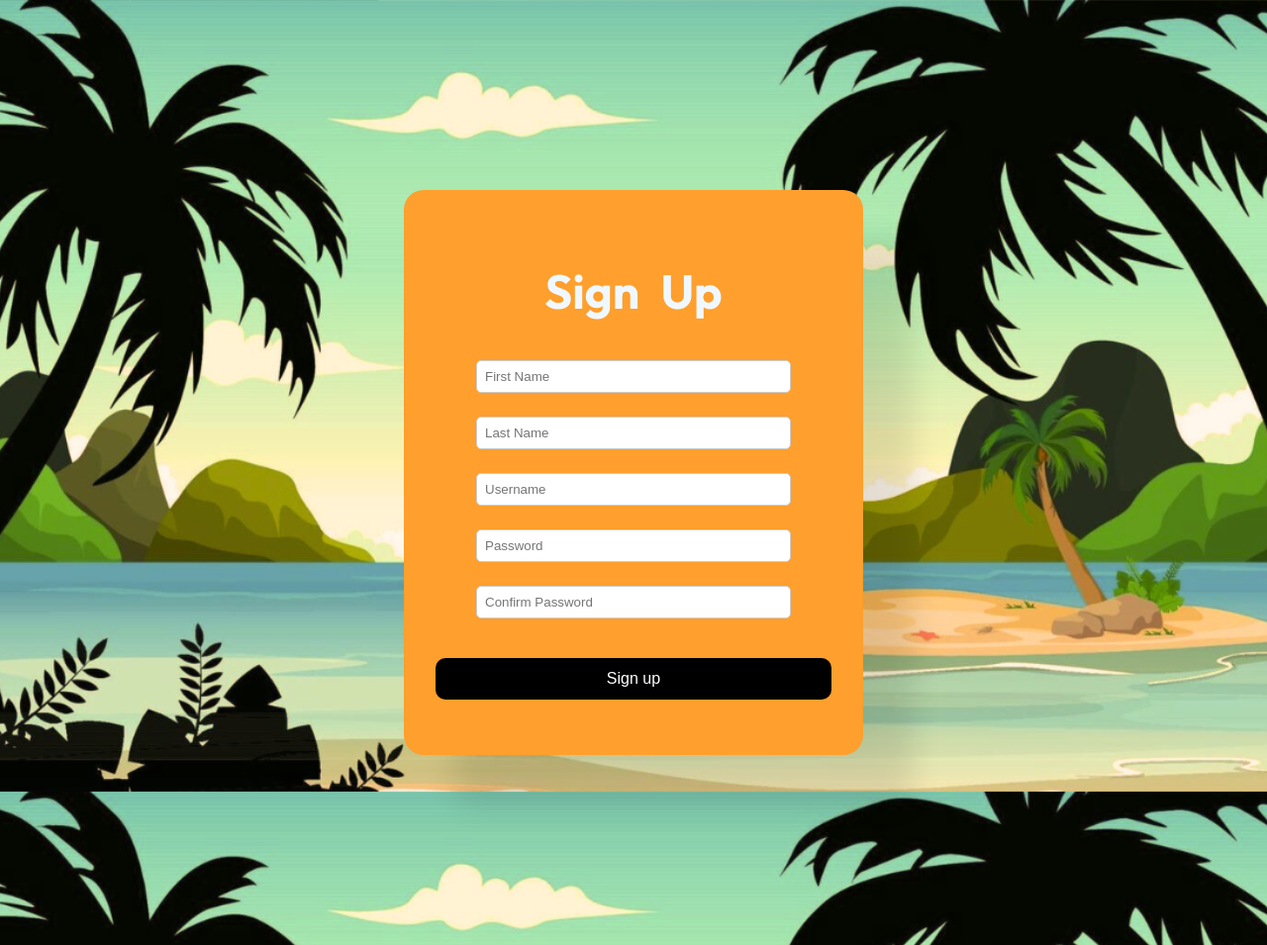
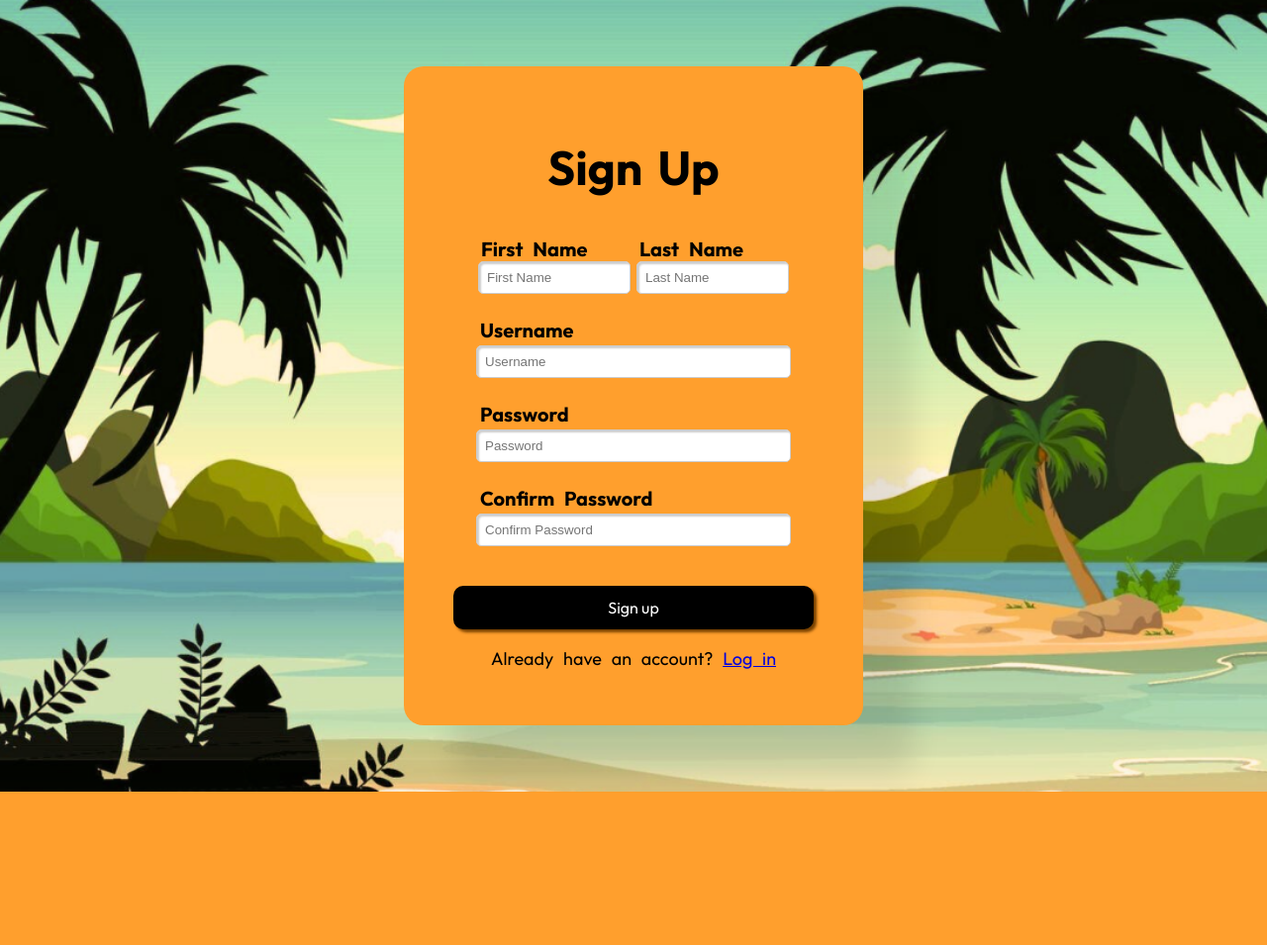
Before and after one commit to The-Cliff-Face/ManagerOfContacts, a PHP site: page /signup.html in a window 1280 px wide. Shown: the whole page at 99% size. After the commit the page ends 800 px from the top, so only its background shows below. Run offline with PHP 8.4, Linux system fonts and the light colour scheme.

Commit message:
UI modifications for accessibility

```diff
--- a/index.html
+++ b/index.html
@@ -14,15 +14,15 @@
 <body>
     <div class="form-container">
         <div class="form-box">
-            <h1 style="font-family:'Outfit';">Coding in Paradise</h1>
-            <a href="login.html" class="ctn">Log In</a>
+            <h1>Coding in Paradise</h1>
+            <button type="button" onclick="window.location.href='login.html'">Log In</button>
         </div>
 
     </div>
 
 <footer>
     <a href="https://github.com/The-Cliff-Face/Manager_Of_Contacts/blob/main/README.md">
-        <img src="images/github-mark.png" alt="github-mark" style="width:50px;height:50px;float:center;margin-top:50px;margin-bottom:0;">
+        <img id="github-mark" src="images/github-mark.png" alt="github-icon">
     </a>
 </footer>
 
--- a/signup.html
+++ b/signup.html
@@ -1,5 +1,6 @@
 <!DOCTYPE html>
 <html lang="en">
+
 <head>
     <meta charset="UTF-8">
     <meta name="viewport" content="width=device-width, initial-scale=1.0">
@@ -9,31 +10,49 @@
     <link rel="preconnect" href="https://fonts.gstatic.com" crossorigin>
     <link href="https://fonts.googleapis.com/css2?family=Outfit:wght@100..900&display=swap" rel="stylesheet">
 </head>
+
 <body>
 
     <div class="form-container">
         <form class="form-box">
-            <h2 style="font-family:'Outfit';font-size: 3rem;">Sign Up</h2>
+            <h2>Sign Up</h2>
+            <center>
+            <div class="form-group-name">
+                <label>
+                    <div class="name-label">First Name</div>
+                    <input type="text" id="contact-firstname" name="firstname" placeholder="First Name" required>
+                </label>
+                <label>
+                    <div class="name-label">Last Name</div>
+                    <input type="text" id="contact-lastname" name="lastname" placeholder="Last Name" required>
+                </label>
+            </div>
+            </center>
+
             <div class="form-group">
-                    <input type="text" id="contact-firstname" name="firstname" placeholder="First Name" required>
-            </div>
-            <div class="form-group">
-                    <input type="text" id="contact-lastname" name="lastname" placeholder="Last Name" required>
-            </div>
-            <div class="form-group">
+                <label>
+                    <div class="signup-label">Username</div>
                     <input type="text" id="contact-username" name="username" placeholder="Username" required>
+                </label>
             </div>
 
             <div class="form-group">
+                <label>
+                    <div class="signup-label">Password</div>
                     <input type="password" id="contact-password" name="password" placeholder="Password" required>
+                </label>
             </div>
 
             <div class="form-group">
-                <input type="password" id="contact-password-confirm" name="password" placeholder="Confirm Password" required>
+                <label>
+                    <div class="signup-label">Confirm Password</div>
+                    <input type="password" id="contact-password-confirm" name="password" placeholder="Confirm Password" required>
+                </label>
             </div>
 
             <div class="form-group">
                 <button type="submit" onclick="register();">Sign up</button>
+                <p style="font-size:.75em;">Already have an account? <a href='login.html'>Log in</a></p>
             </div>
 
 
@@ -45,4 +64,5 @@
     <script src="js/scripts.js"></script>
     <script src="js/md5.js"></script>
 </body>
+
 </html>
--- a/styles.css
+++ b/styles.css
@@ -1,145 +1,214 @@
-body
-{
+html,
+body {
+    height: 100%
+}
+
+body {
     /* The URL is relative to the CSS file location */
     background-image: url('images/beach.png');
-    background-size: cover; /* This will scale the image to cover the entire background */
-    background-repeat: no-repeat; /* This prevents the image from repeating */
-    background-attachment: fixed; /* This makes the background fixed in place */
-    background-position: center; /* This centers the background image */
+    background-size: cover;
+    /* This will scale the image to cover the entire background */
+    background-repeat: no-repeat;
+    /* This prevents the image from repeating */
+    background-attachment: fixed;
+    /* This makes the background fixed in place */
+    background-position: center;
+    /* This centers the background image */
     margin: 0;
 
+    font-family: "Outfit";
     font-size: 1.5rem;
-    word-spacing: 0.5em;
+    word-spacing: 0.25em;
     color: rgb(0, 0, 0);
     text-align: center;
-    padding: 15%
 
 }
 
-
-.form-container
-{
-    justify-content: center;
-    display:flex;
-    align-items: center;
-    width:100%;
+h2 {
+    font-size: 3rem;
 }
 
-.form-group
-{
-    margin-bottom: 1.5rem;
-
+a:link {
+    color: #0000E0;
 }
 
-.form-box
-{
+a:visited {
+    color: #591D77;
+}
+
+a:hover {
+    color: red;
+}
+
+.form-container {
+    justify-content: center;
+    display: flex;
+    align-items: center;
+    width: 100%;
+    height: 100%;
+}
+
+label {
+    font-weight: bold;
+    font-size: 1.25rem;
+}
+
+.login-label {
+    text-align: left;
+    margin-inline-start: 24px;
+}
+
+.signup-label {
+    text-align: left;
+    margin-inline-start: 45px;
+}
+
+.name-label {
+    text-align: left;
+    margin-inline-start: 6px;
+}
+
+.form-group {
+    margin-bottom: 1.5rem;
+}
+
+.form-group-name {
+    display: flex;
+    columns: 2;
+    width: 80%;
+    margin-bottom: 1.5rem;
+}
+
+.form-group-name input {
+    width: 85%;
+    padding: 0.5rem;
+    border: 1px solid #ccc;
+    box-shadow: inset 2px 2px 2px #ccc;
+    border-radius: 5px;
+}
+
+.form-box {
     background-color: #FF9F2D;
-    color:aliceblue;
+    color: #000;
     padding: 2rem;
     border-radius: 20px;
-    box-shadow: 50px 50px 30px  rgba(0,0,0,0.1);
+    box-shadow: 50px 50px 30px rgba(0, 0, 0, 0.1);
     width: 400px;
     text-align: center;
 
 }
 
-.form-group input
-{
+.form-box button{
+    text-align: center;
+    padding: 5px 25px;
+    background: #000000;
+    border: none;
+    border-radius: 10px;
+    color: rgb(255, 255, 255);
+    font-family: "Outfit";
+    text-decoration: none;
+    width: 35%;
+    font-size: 1.5rem;
+    box-shadow: 3px 3px 3px #784100;
+}
+
+.form-box button:hover {
+    background-color: #ccc;
+    color: #000;
+}
+
+.form-group input {
     width: 75%;
     padding: 0.5rem;
     border: 1px solid #ccc;
+    box-shadow: inset 2px 2px 2px #ccc;
     border-radius: 5px;
 }
-.form-group img
-{
+
+.form-group img {
     margin-left: 0.01rem;
     height: 1.5rem;
     display: inline-block;
 }
-.form-group button
-{
+
+.form-group button {
     text-align: center;
     padding: 0.75rem;
     border: none;
     border-radius: 10px;
-    width: 100%;
-    margin-top:1rem;
-    margin-bottom:0;
+    width: 91%;
+    margin-top: 1rem;
+    margin-bottom: 0;
     font-size: 1rem;
     background: #000000;
     text-decoration: none;
     color: rgb(255, 255, 255);
+    box-shadow: 3px 3px 3px #784100;
 }
 
-.form-group button:hover
-{
-    background-color: #555555;
+.form-group button:hover {
+    background-color: #ccc;
+    color: #000;
 }
 
-#loginResult
-{
+#loginResult {
     border-radius: 10px;
     padding: 0.75rem;
-    width:100%;
-    color:#004f56;
+    width: 100%;
+    color: #004f56;
     font-size: 1rem;
     font-family: 'Outfit';
 }
 
-#submission-box.invalid
-{
+#submission-box.invalid {
     animation: wiggle .5s linear;
 }
 
-@keyframes wiggle
-{
-    5%, 41% {
+@keyframes wiggle {
+
+    5%,
+    41% {
         -webkit-transform: translateX(-10px);
     }
-    10%, 58% {
+
+    10%,
+    58% {
         -webkit-transform: translateX(15px);
     }
+
     65% {
         -webkit-transform: translateX(-5px);
     }
+
     22% {
         -webkit-transform: translateX(5px);
     }
-    0%, 100% {
+
+    0%,
+    100% {
         -webkit-transform: translateX(0);
     }
 }
 
+.wrapper {
+    color: rgb(0, 0, 0)
+}
 
-.ctn
-{
-    padding: 5px 25px;
-    background: #000000;
-    border-radius: 15px;
-    color: rgb(255, 255, 255);
-    font-family: "Outfit";
-    text-decoration: none;
-}
-.wrapper
-{
-    color:rgb(0, 0, 0)
-}
-.username
-{
-    font-size:  25px;
-
-}
-.password
-{
+.username {
     font-size: 25px;
 
 }
-.wrapper h4
-{
+
+.password {
+    font-size: 25px;
+
+}
+
+.wrapper h4 {
     font-size: 3rem;
 }
-.login
-{
+
+.login {
 
     padding: 10px 20px;
     border-radius: 20px;
@@ -149,7 +218,8 @@ body
     color: rgb(255, 255, 255);
 
 }
-.signup{
+
+.signup {
     padding: 10px 20px;
     border-radius: 20px;
     background: #000000;
@@ -158,8 +228,7 @@ body
     color: rgb(255, 255, 255);
 }
 
-.navbar ul
-{
+.navbar ul {
     list-style-type: none;
     /*background-color: #000000;*/
     text-align: center;
@@ -167,23 +236,30 @@ body
 
 }
 
-.navbar a
-{
+.navbar a {
     padding: 15px;
     text-decoration: none;
     text-align: center;
-    color:rgb(0, 0, 0)
+    color: rgb(0, 0, 0)
+}
+
+.navbar a:hover {
+    /*should be in accented color*/
+    color: rgb(255, 255, 255)
+}
+
+.navbar li {
+    float: left;
 
 }
 
-.navbar a:hover
-{
-    /*should be in accented color*/
-    color:rgb(255, 255, 255)
+#github-mark {
+    width: 50px;
+    height: 50px;
 }
 
-.navbar li
-{
-    float:left;
-
+footer {
+    position: relative;
+    display: block;
+    top: -32%;
 }
```
Also changed, not shown: login.html (+12 -6 lines).
